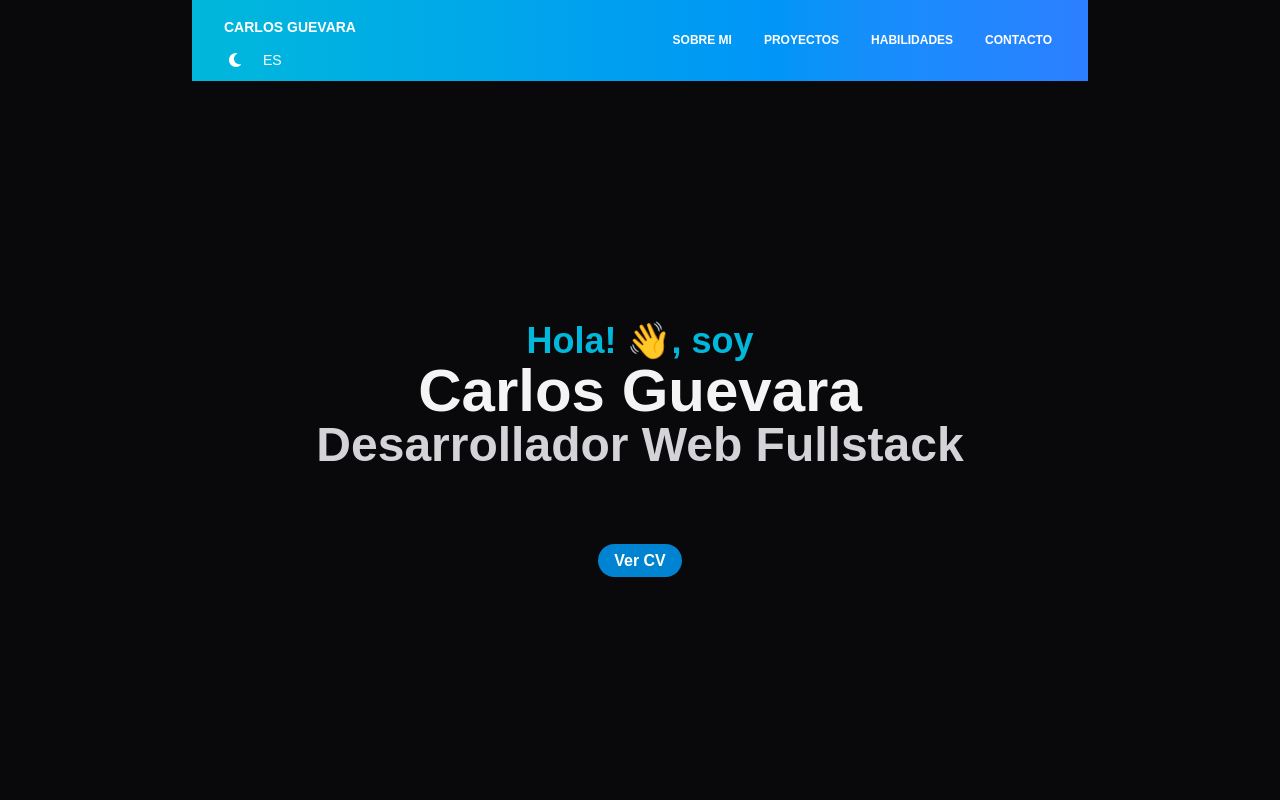
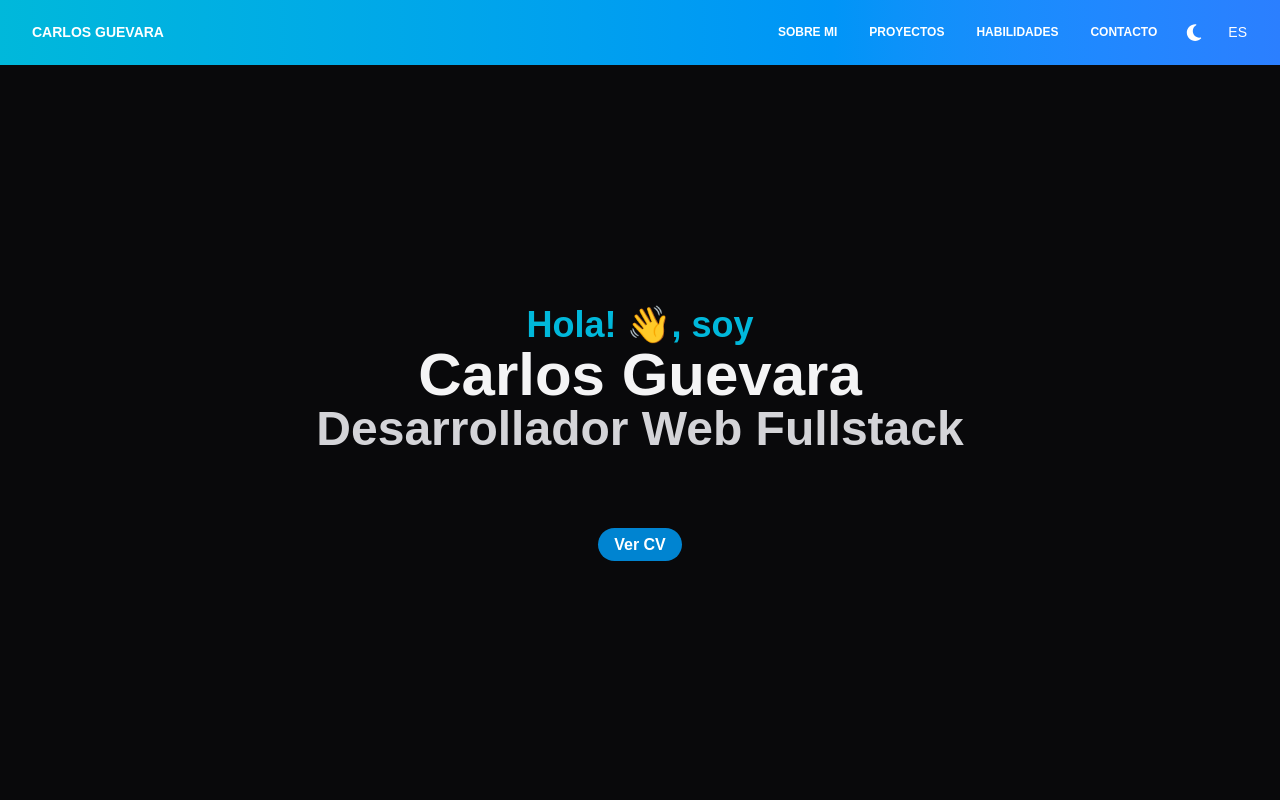
Before and after one commit to jcguv117/rct-portafolio-v2, a React (Vite) app: page / in a window 1280 px wide. Shown: the top 800 px of the page. Built offline with nearby package versions, Linux system fonts and the light colour scheme.

Commit message:
Add theme toggle and language switch functionality to Navbar component

```diff
--- a/src/app/components/Navbar.tsx
+++ b/src/app/components/Navbar.tsx
@@ -2,8 +2,18 @@ import React from "react";
 import { Bars } from "@/assets/icons/bars";
 import { Moon } from "@/assets/icons/moon";
 import { Sun } from "@/assets/icons/sun";
+import { useTheme } from "@/providers/theme-provider";
+import { useLanguage } from "@/providers/lang-provider";
 
 export default function Navbar() {
+  const { theme, setTheme } = useTheme()
+
+  const { language, toggleLanguage } = useLanguage()
+
+  const toggleTheme = () => {
+    setTheme(theme === "dark" ? "light" : "dark")
+  }
+
   const [navbarOpen, setNavbarOpen] = React.useState(false);
   return (
     <>
@@ -14,25 +24,29 @@ export default function Navbar() {
               href="#home">
               CARLOS GUEVARA
             </a>
-            <div className="flex">
+            <div className="flex lg:hidden">
+                <button
+                    className="text-white flex items-center cursor-pointer text-xl leading-none mx-2 py-1 border border-solid border-transparent rounded bg-transparent outline-none focus:outline-none"
+                    type="button"
+                    onClick={toggleTheme}
+                    >
+                      <Sun className="fill-white dark:-rotate-90 h-[1.2rem] w-[2rem] rotate-0 scale-100 transition-all dark:scale-0" />
+                      <Moon className="fill-white absolute h-[1.2rem] w-[2rem] rotate-90 scale-0 transition-all dark:rotate-0 dark:scale-100" />
+                </button>
+                <button
+                    className="text-white hover:underline cursor-pointer text-sm leading-none mx-2 py-1 border border-solid border-transparent rounded bg-transparent block outline-none focus:outline-none"
+                    type="button"
+                    onClick={toggleLanguage}
+                    >
+                        {language === "es" ? "ES" : "EN"}
+                </button>
                 <button className="text-white cursor-pointer text-xl leading-none px-3 py-1 border border-solid border-transparent rounded bg-transparent block lg:hidden outline-none focus:outline-none"
                 type="button" onClick={() => setNavbarOpen(!navbarOpen)}>
                     <Bars className="" />
                 </button>
-                <button
-                    className="text-white cursor-pointer text-xl leading-none mx-2 py-1 border border-solid border-transparent rounded bg-transparent block outline-none focus:outline-none"
-                    type="button">
-                    <Moon className="fill-white w-5" />
-                    {/* <Sun className="fill-white w-5" /> */}
-                </button>
-                <button
-                    className="text-white hover:underline cursor-pointer text-sm leading-none mx-2 py-1 border border-solid border-transparent rounded bg-transparent block outline-none focus:outline-none"
-                    type="button">
-                        ES
-                </button>
-
             </div>
           </div>
+
           <div
             className={
               "lg:flex flex-grow items-center" +
@@ -62,6 +76,24 @@ export default function Navbar() {
               </li>
             </ul>
           </div>
+
+          <div className="hidden lg:flex">
+                <button
+                    className="text-white flex cursor-pointer text-xl leading-none mx-2 py-1 border border-solid border-transparent rounded bg-transparent outline-none focus:outline-none"
+                    type="button"
+                    onClick={toggleTheme}
+                    >
+                      <Sun className="fill-white dark:-rotate-90 h-[1.2rem] w-[2rem] rotate-0 scale-100 transition-all dark:scale-0" />
+                      <Moon className="fill-white absolute h-[1.2rem] w-[2rem] rotate-90 scale-0 transition-all dark:rotate-0 dark:scale-100" />
+                </button>
+                <button
+                    className="text-white hover:underline cursor-pointer text-sm leading-none mx-2 py-1 border border-solid border-transparent rounded bg-transparent block outline-none focus:outline-none"
+                    type="button"
+                    onClick={toggleLanguage}
+                    >
+                        {language === "es" ? "ES" : "EN"}
+                </button>
+          </div>
         </div>
       </nav>
     </>
--- a/src/app/layouts/PortafolioLayout.tsx
+++ b/src/app/layouts/PortafolioLayout.tsx
@@ -1,5 +1,5 @@
 import { Footer } from "@/app/components/Footer"
-import Navbar from "@/app/components/navbar"
+import Navbar from "@/app/components/Navbar"
 import { Home } from "../Home"
 import { Projects } from "../Projects"
 import { Skills } from "../Skills"
--- a/src/index.css
+++ b/src/index.css
@@ -79,5 +79,5 @@ body {
 }
 
 #root {
-  @apply max-w-4xl w-full flex flex-col mx-auto;
+  @apply w-full flex flex-col mx-auto;
 }
```
